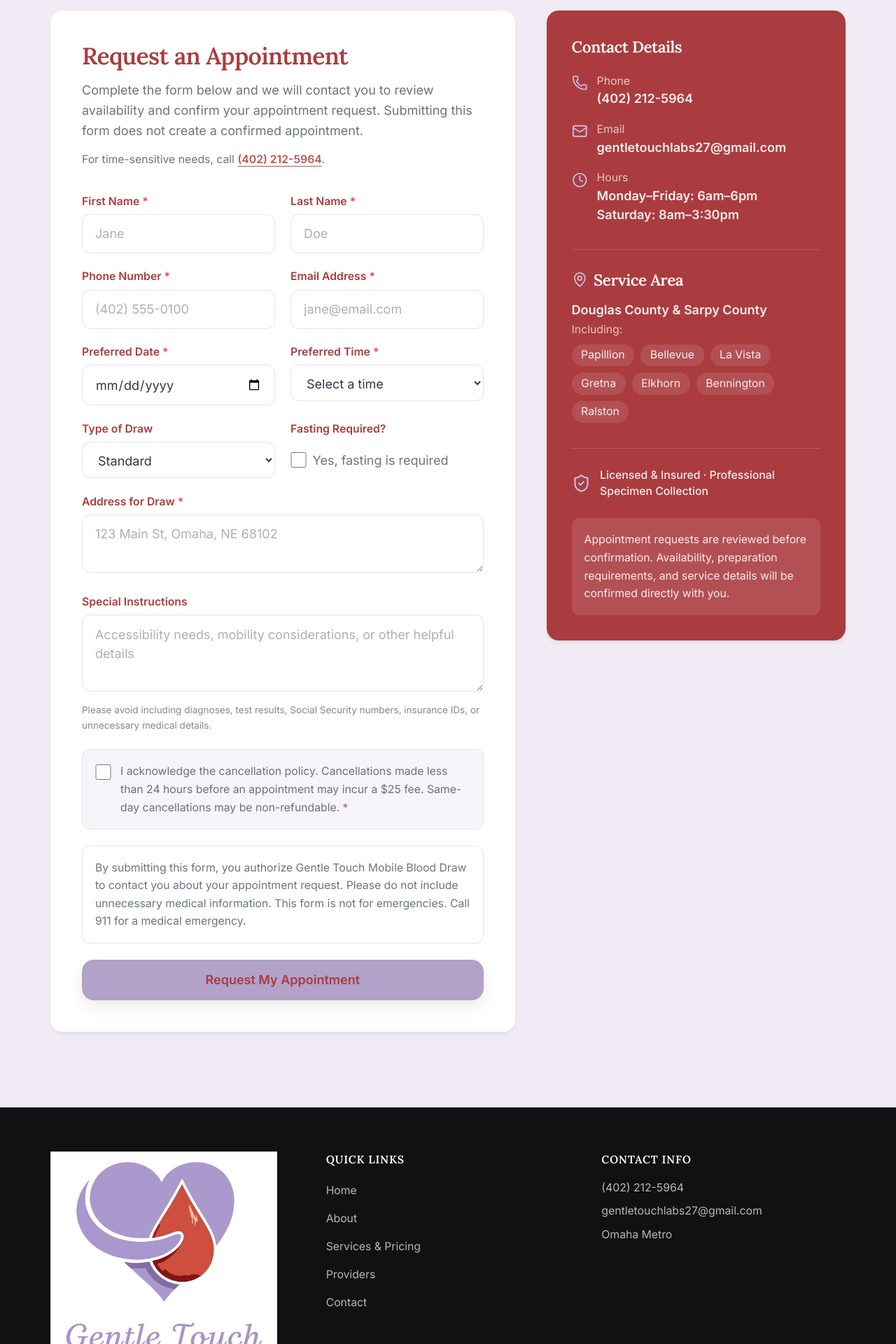
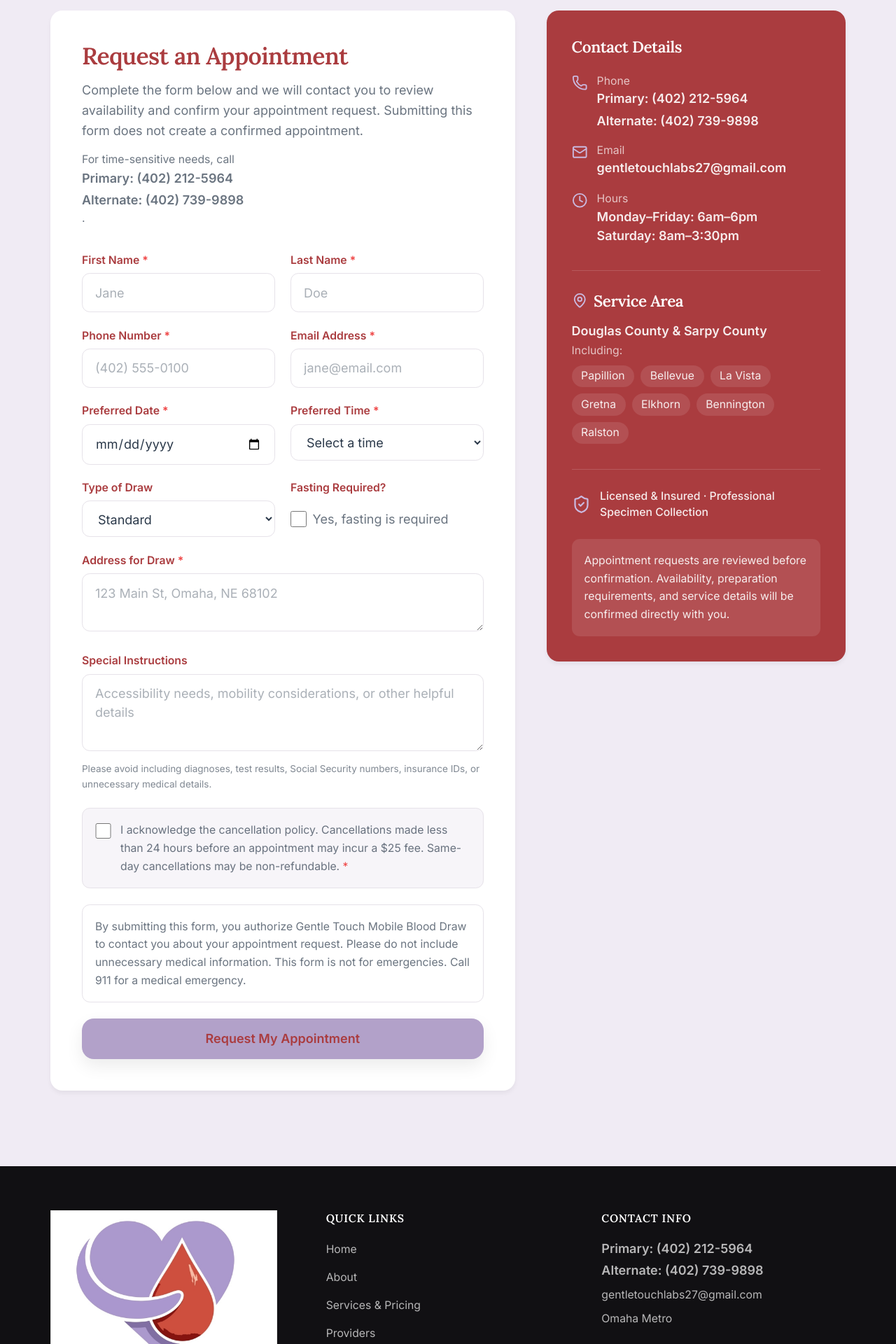
Before and after one commit to madidio/gentle-touch-mobile-phlebotomy, a React (Vite) app: page / in a window 1280 px wide. Shown: the part 3220-5140 px from the top of the page at 70% size. Built offline with nearby package versions, Linux system fonts and the light colour scheme; no server answers.

Commit message:
Add alternate contact number

```diff
--- a/src/components/sections/BookingSection.jsx
+++ b/src/components/sections/BookingSection.jsx
@@ -138,7 +138,7 @@
       setError(
         submitError instanceof Error
           ? submitError.message
-          : "Something went wrong. Please try again or call us at (402) 212-5964."
+          : "Something went wrong. Please try again or call us at (402) 212-5964 or (402) 739-9898 to request an appointment."
       );
     } finally {
       setSubmitting(false);
@@ -171,12 +171,21 @@
 
               <p className="mt-3 text-sm leading-relaxed text-foreground/70">
                 For time-sensitive needs, call{" "}
+                <div className="space-y-1">
   <a
     href="tel:+14022125964"
-                  className="font-semibold text-secondary underline underline-offset-4"
+    className="block text-base font-semibold hover:text-highlight"
   >
-                  (402) 212-5964
+    Primary: (402) 212-5964
   </a>
+
+  <a
+    href="tel:+14027399898"
+    className="block text-base font-semibold hover:text-highlight"
+  >
+    Alternate: (402) 739-9898
+  </a>
+</div>
                 .
               </p>
 
@@ -570,12 +579,21 @@
 
                   <div>
                     <p className="text-sm text-white/70">Phone</p>
+                    <div className="space-y-1">
   <a
     href="tel:+14022125964"
-                      className="text-base font-semibold hover:text-highlight focus-visible:outline-none focus-visible:ring-2 focus-visible:ring-highlight"
+    className="block text-base font-semibold hover:text-highlight"
   >
-                      (402) 212-5964
+    Primary: (402) 212-5964
   </a>
+
+  <a
+    href="tel:+14027399898"
+    className="block text-base font-semibold hover:text-highlight"
+  >
+    Alternate: (402) 739-9898
+  </a>
+</div>
                   </div>
                 </li>
 
--- a/src/components/sections/Footer.jsx
+++ b/src/components/sections/Footer.jsx
@@ -55,12 +55,21 @@
 
             <ul className="mt-4 space-y-2.5 text-sm text-white/70">
               <li>
-                <a
-                  href="tel:+14022125964"
-                  className="transition-colors hover:text-[#AC3C3F]"
-                >
-                  (402) 212-5964
-                </a>
+                <div className="space-y-1">
+  <a
+    href="tel:+14022125964"
+    className="block text-base font-semibold hover:text-highlight"
+  >
+    Primary: (402) 212-5964
+  </a>
+
+  <a
+    href="tel:+14027399898"
+    className="block text-base font-semibold hover:text-highlight"
+  >
+    Alternate: (402) 739-9898
+  </a>
+</div>
               </li>
 
               <li>
--- a/src/components/sections/contact/ContactDetails.jsx
+++ b/src/components/sections/contact/ContactDetails.jsx
@@ -6,9 +6,21 @@
     icon: Phone,
     label: "Phone",
     content: (
-      <a href="tel:+14022125964" className="font-semibold text-primary hover:text-secondary">
-        (402) 212-5964
-      </a>
+      <div className="space-y-1">
+  <a
+    href="tel:+14022125964"
+    className="block text-base font-semibold hover:text-highlight"
+  >
+    Primary: (402) 212-5964
+  </a>
+
+  <a
+    href="tel:+14027399898"
+    className="block text-base font-semibold hover:text-highlight"
+  >
+    Alternate: (402) 739-9898
+  </a>
+</div>
     )
   },
   {
--- a/src/components/sections/contact/ContactFAQ.jsx
+++ b/src/components/sections/contact/ContactFAQ.jsx
@@ -9,7 +9,7 @@
 const faqs = [
   {
     q: "How do I book an appointment?",
-    a: "You can book online using our booking form or call us at (402) 212-5964."
+    a: "You can book online using our booking form or call us at (402) 212-5964 or (402) 739-9898."
   },
   {
     q: "What areas do you serve?",
--- a/src/components/sections/contact/ContactForm.jsx
+++ b/src/components/sections/contact/ContactForm.jsx
@@ -94,7 +94,7 @@
       setError(
         submitError instanceof Error
           ? submitError.message
-          : "Something went wrong. Please call us at (402) 212-5964."
+          : "Something went wrong. Please call us at (402) 212-5964 or (402) 739-9898."
       );
     } finally {
       setSubmitting(false);
--- a/src/components/sections/providers/ProviderContact.jsx
+++ b/src/components/sections/providers/ProviderContact.jsx
@@ -24,7 +24,21 @@
             <ul className="mt-4 space-y-3">
               <li className="flex items-center gap-3">
                 <Phone className="h-5 w-5 text-secondary" />
-                <a href="tel:+14022125964" className="text-base font-medium text-foreground hover:text-secondary">(402) 212-5964</a>
+                <div className="space-y-1">
+  <a
+    href="tel:+14022125964"
+    className="block text-base font-semibold hover:text-highlight"
+  >
+    Primary: (402) 212-5964
+  </a>
+
+  <a
+    href="tel:+14027399898"
+    className="block text-base font-semibold hover:text-highlight"
+  >
+    Alternate: (402) 739-9898
+  </a>
+</div>
               </li>
               <li className="flex items-center gap-3">
                 <Mail className="h-5 w-5 text-secondary" />
```
Also changed, not shown: public/robots.txt, 1 other file (tests, documents, lock files or other folders). Lines whose indentation alone changed are shown as unchanged.
